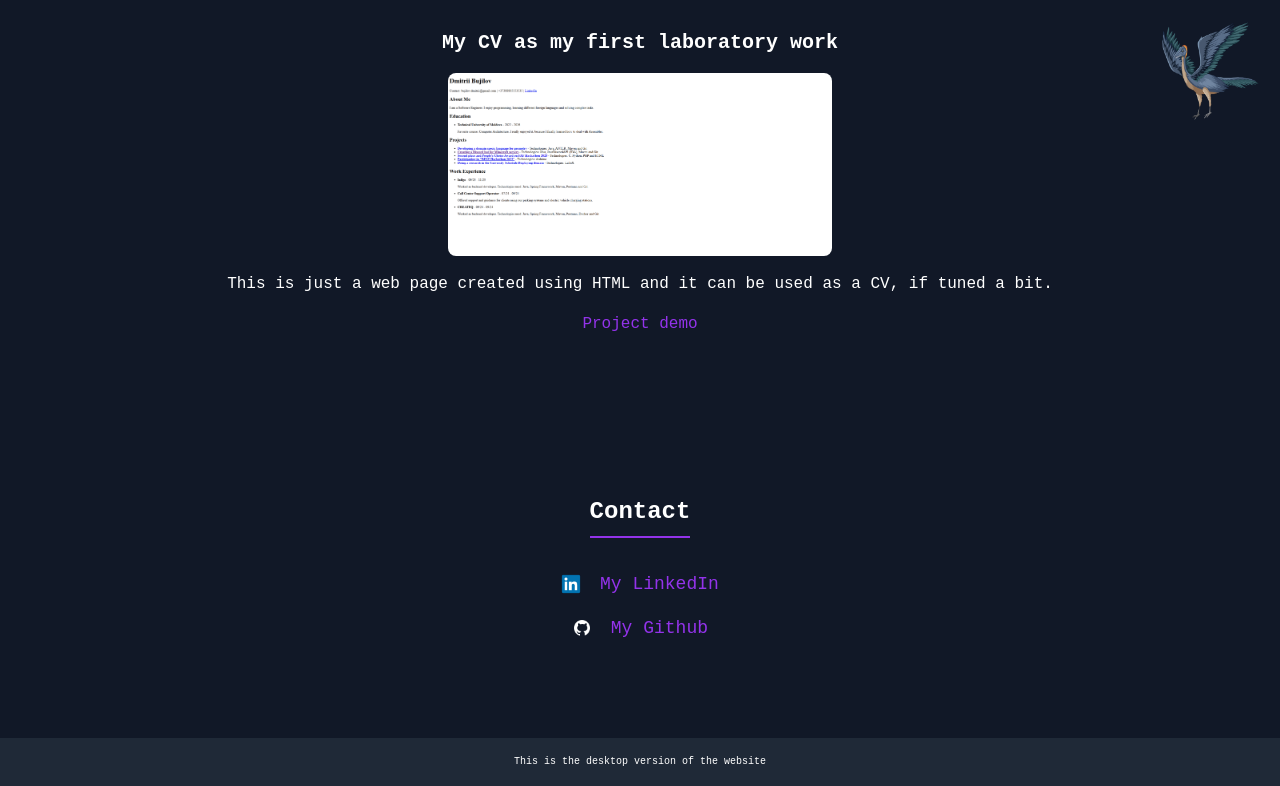
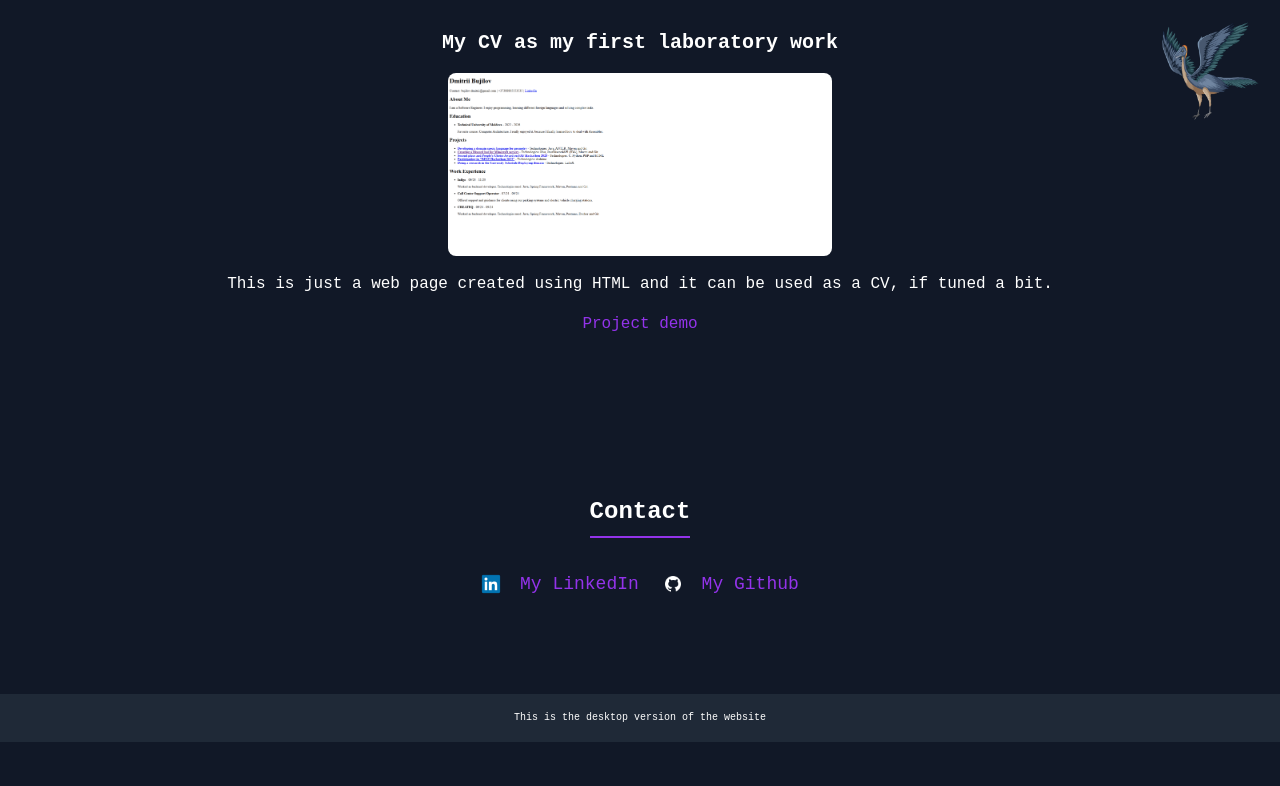
Before and after one commit to mirrerror/my-landing-page, a plain HTML site: page index.html in a window 1280 px wide. Shown: the part 659-1445 px from the top of the page. After the commit the page ends 1401 px from the top, so only its background shows below. Drawn offline with nearby package versions, Linux system fonts and the light colour scheme.

Commit message:
make the mascot speed rotation faster, adjust the contacts section for different devices

```diff
--- a/index.html
+++ b/index.html
@@ -50,16 +50,18 @@
 
 <section id="contact" class="py-16 text-center">
   <h2 class="text-2xl font-bold text-white border-b-2 border-purple-600 inline-block pb-2 mb-8">Contact</h2>
-  <p class="text-lg">
+  <div class="flex flex-col sm:flex-row sm:justify-center sm:gap-6">
+    <p class="text-lg mb-4 sm:mb-0">
       <a href="https://www.linkedin.com/in/mirrerror/" class="text-purple-600 hover:text-yellow-500">
         <img src="images/linkedin-logo.png" alt="LinkedIn Logo" class="inline-block w-5 h-auto mr-2"> My LinkedIn
       </a>
     </p>
-  <p class="text-lg mt-4">
+    <p class="text-lg mb-4 sm:mb-0">
       <a href="https://github.com/mirrerror" class="text-purple-600 hover:text-yellow-500">
         <img src="images/github-logo.png" alt="GitHub Logo" class="inline-block w-5 h-auto mr-2"> My Github
       </a>
     </p>
+  </div>
 </section>
 
 <p id="mobile-version" class="text-center py-4 bg-gray-800 mt-8 text-xs">This is the mobile version of the website</p>
```
Lines whose indentation alone changed are shown as unchanged.
